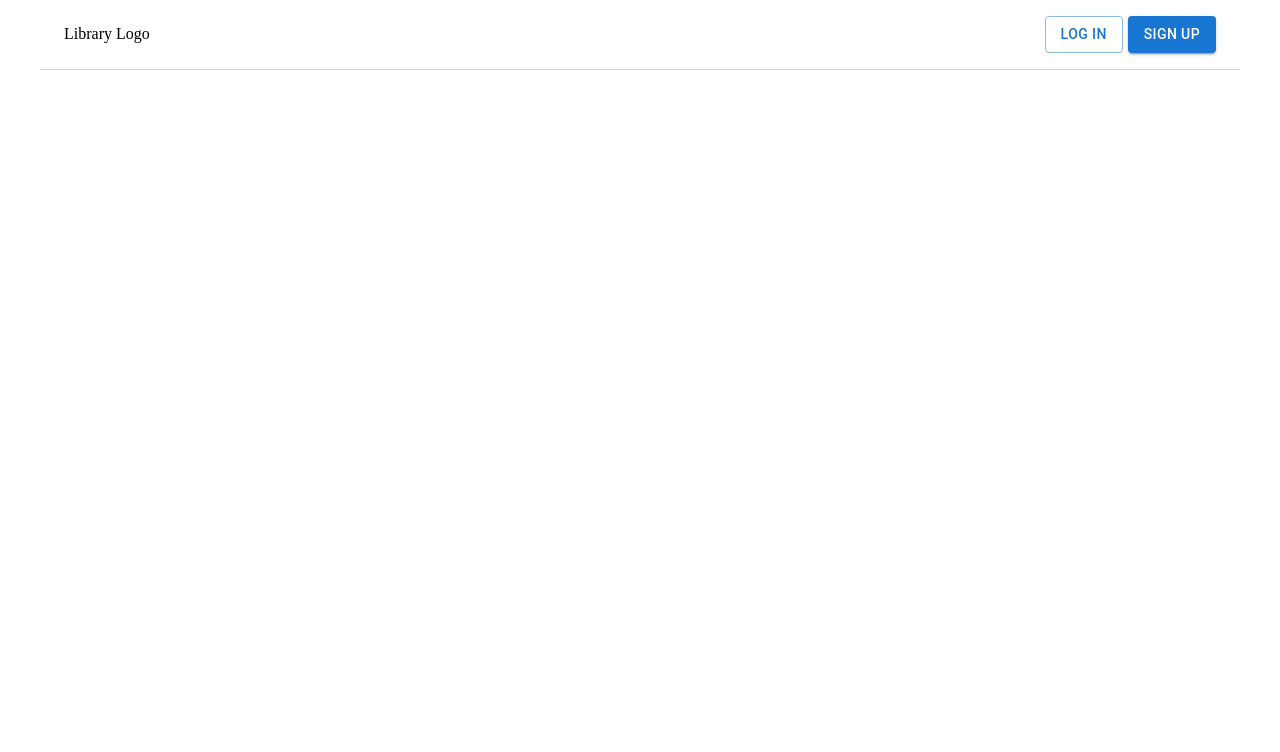
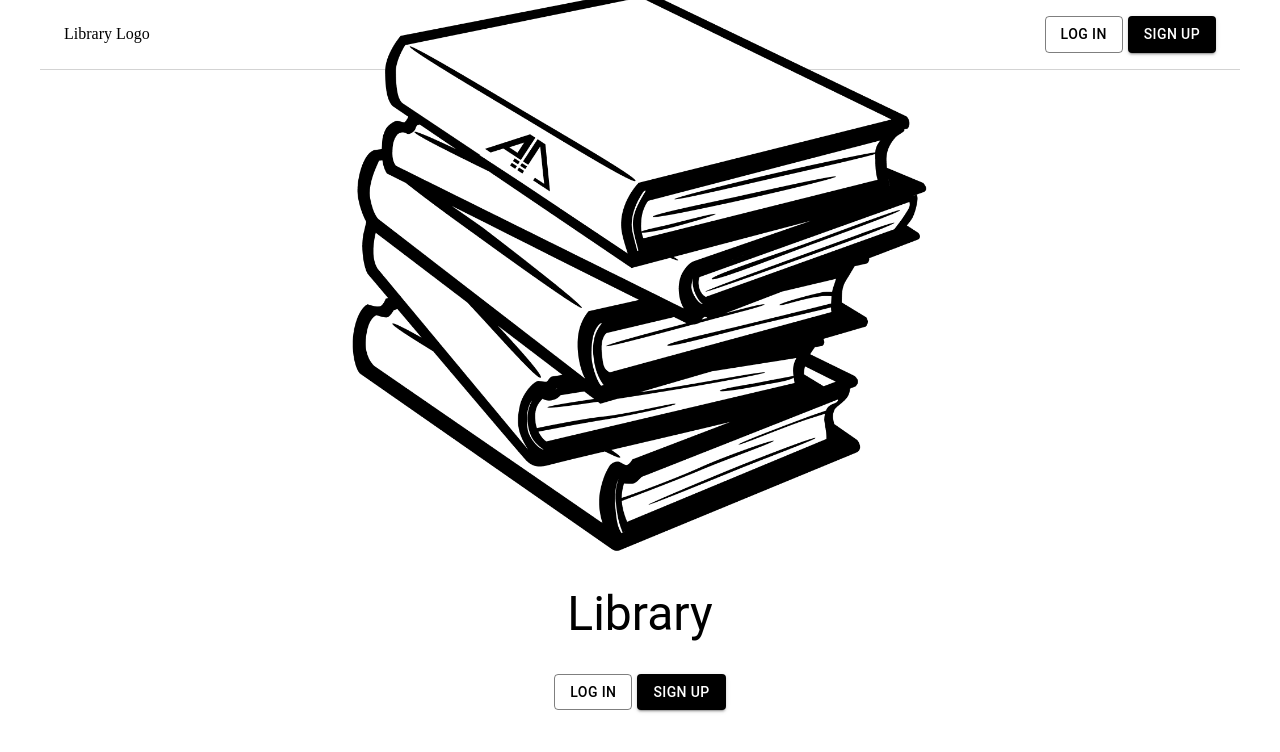
Before and after one commit to admrts/Library-React, a React (Create React App) app: page / in a window 1280 px wide. Shown: the top 752 px of the page. Built offline with nearby package versions, Linux system fonts and the light colour scheme.

Commit message:
create welcome page & custom material color

```diff
--- a/src/App.jsx
+++ b/src/App.jsx
@@ -1,10 +1,11 @@
 import React from "react";
-import { Navbar } from "./components";
+import { Navbar, Welcome } from "./components";
 
 function App() {
   return (
     <div>
       <Navbar />
+      <Welcome />
     </div>
   );
 }
--- /dev/null
+++ b/src/components/Welcome.jsx
@@ -0,0 +1,25 @@
+import { Container, Stack, Typography, Box, Button } from "@mui/material";
+import React from "react";
+import Logo from "../assets/logo.png";
+
+function Welcome() {
+  return (
+    <Container sx={{ height: "70vh" }}>
+      <Stack
+        alignItems="center"
+        justifyContent="center"
+        gap={4}
+        sx={{ height: "100%" }}
+      >
+        <img src={Logo} alt="logo" width="50%" />
+        <Typography variant="h3">Library</Typography>
+        <Box sx={{ display: "flex", gap: "5px" }}>
+          <Button variant="outlined">Log In</Button>
+          <Button variant="contained">Sign Up</Button>
+        </Box>
+      </Stack>
+    </Container>
+  );
+}
+
+export default Welcome;
--- a/src/components/index.js
+++ b/src/components/index.js
@@ -1 +1,2 @@
 export { default as Navbar } from "./Navbar";
+export { default as Welcome } from "./Welcome";
--- a/src/index.js
+++ b/src/index.js
@@ -1,6 +1,12 @@
 import ReactDOM from "react-dom/client";
 import App from "./App";
 import "./index.css";
+import { ThemeProvider } from "@mui/material/styles";
+import theme from "./styles/Style";
 
 const root = ReactDOM.createRoot(document.getElementById("root"));
-root.render(<App />);
+root.render(
+  <ThemeProvider theme={theme}>
+    <App />
+  </ThemeProvider>
+);
--- /dev/null
+++ b/src/styles/Style.js
@@ -0,0 +1,14 @@
+import { createTheme } from "@mui/material/styles";
+
+const theme = createTheme({
+  palette: {
+    primary: {
+      main: "#000",
+    },
+    secondary: {
+      main: "#fff",
+    },
+  },
+});
+
+export default theme;
```
Also changed, not shown: src/assets/logo.png (added).
